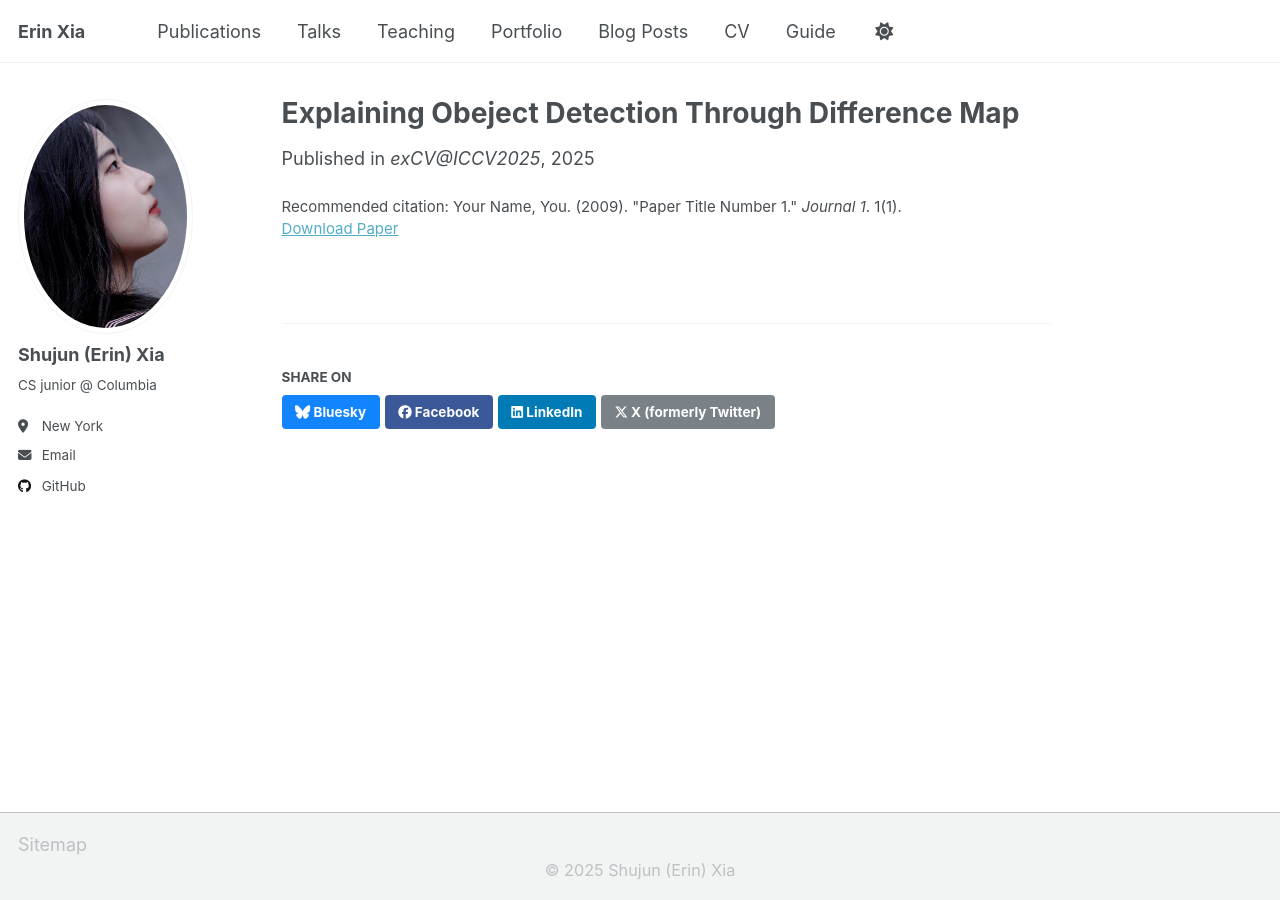
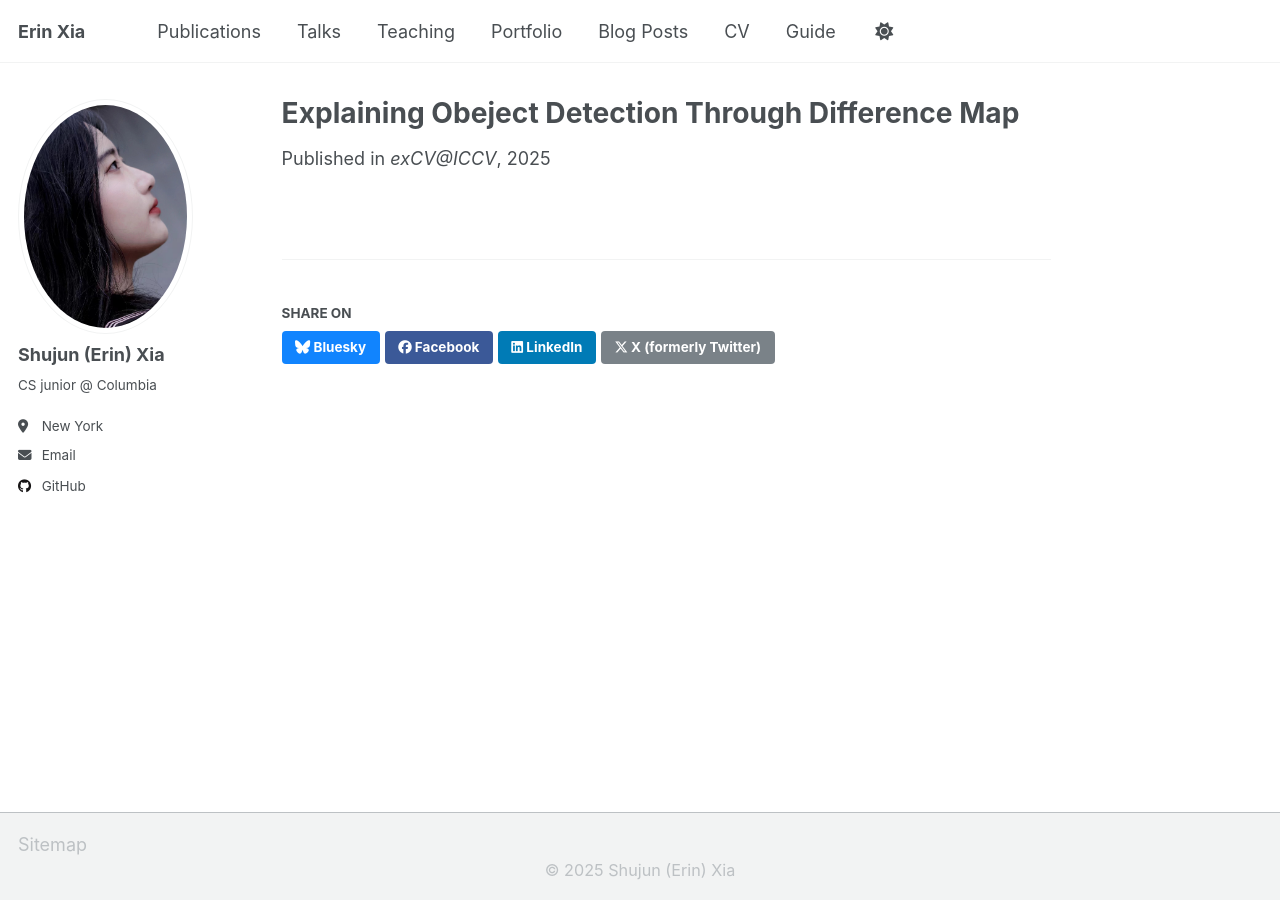
Before and after one commit to mylittleriver/mylittleriver.github.io, a Jekyll site: the page built from _publications/2009-10-01-paper-title-number-1.md, in a window 1280 px wide. Built offline with Jekyll 4.4.1, drawn with Linux system fonts in a browser that asks for light colours; a script that is not in the unit is left out.

Commit message:
Update 2009-10-01-paper-title-number-1.md

```diff
--- a/_publications/2009-10-01-paper-title-number-1.md
+++ b/_publications/2009-10-01-paper-title-number-1.md
@@ -2,10 +2,8 @@
 title: "Explaining Obeject Detection Through Difference Map"
 collection: publications
 category: manuscripts
-permalink: /publication/2009-10-01-paper-title-number-1
-excerpt: 'We propose difference map to interprete inter-object relationships for object within a scene.'
+permalink: /publication/diffmap
+excerpt: 'We propose difference map to interprete inter-object relationships for objects within a scene.'
 date: 2025-10-19
-venue: 'exCV@ICCV2025'
-paperurl: 'http://academicpages.github.io/files/paper1.pdf'
-citation: 'Your Name, You. (2009). &quot;Paper Title Number 1.&quot; <i>Journal 1</i>. 1(1).'
+venue: 'exCV@ICCV'
 ---
```
